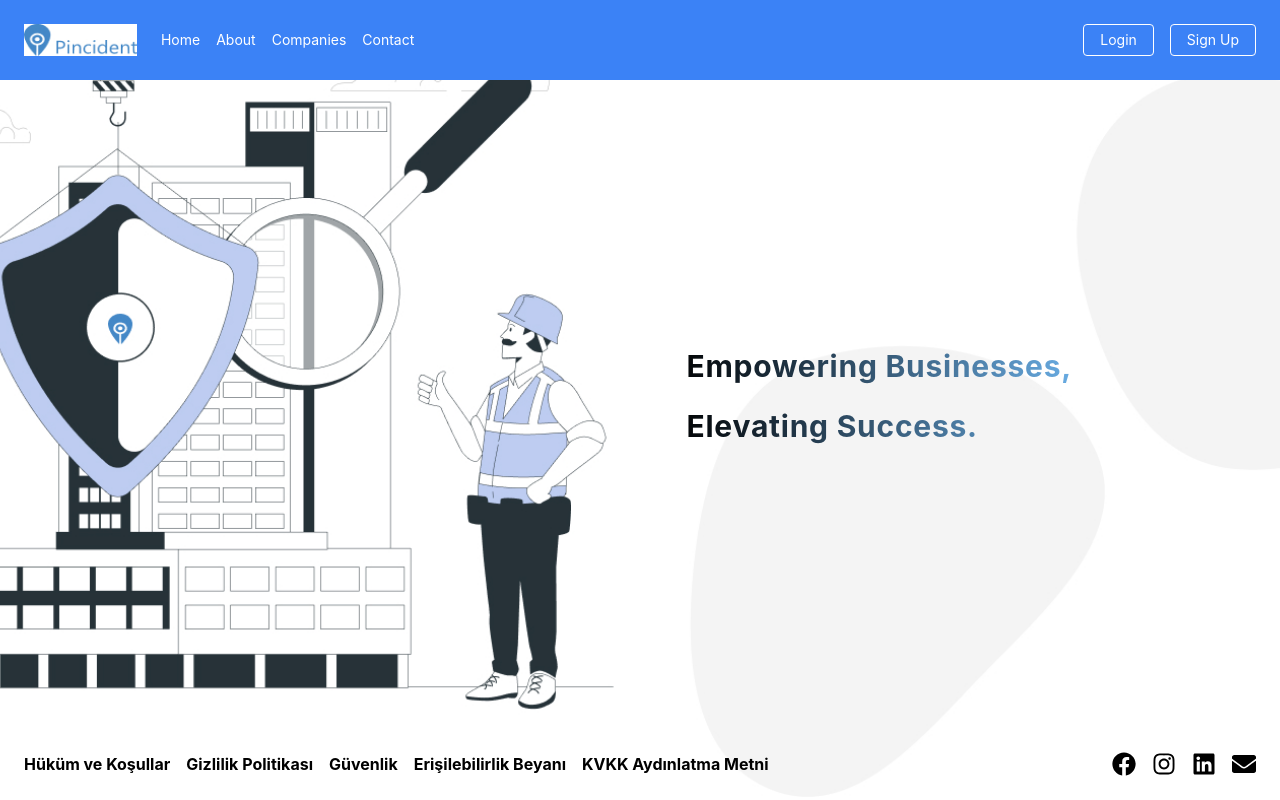
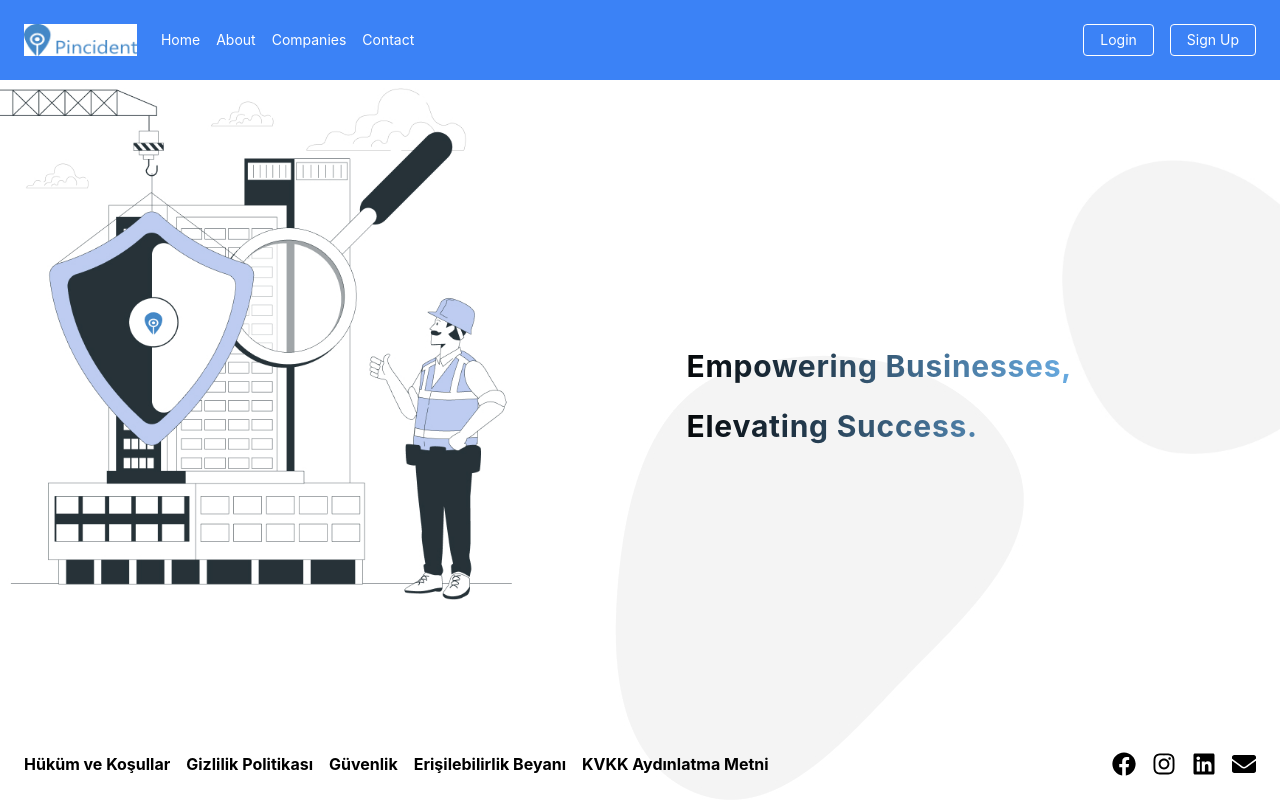
Before and after one commit to Thesis-Frontend/Frontend, a React (Vite) app: page / in a window 1280 px wide. Built offline with nearby package versions, Linux system fonts and the light colour scheme.

Commit message:
landing page update

```diff
--- /dev/null
+++ b/src/pages/Landing/Landing.css
@@ -0,0 +1,3 @@
+.right-image{
+    right: 20%;
+}
--- a/src/pages/Landing/Landing.jsx
+++ b/src/pages/Landing/Landing.jsx
@@ -1,8 +1,12 @@
 import React, { useState } from "react";
 import Navbar from "../../components/Navbar";
 import Footer from "../../components/Footer";
-import bg from "../../assets/First_screen_picture.jpg";
 import Login from "../Login/Login";
+import "./Landing.css";
+
+import leftImage from "../../assets/left.jpg";
+import rightImage1 from "../../assets/Shape1.jpg";
+import rightImage2 from "../../assets/Shape2.jpg";
 
 export default function Landing() {
   const [showModal, setShowModal] = useState(false);
@@ -18,13 +22,30 @@ export default function Landing() {
 
   return (
     <div className="relative min-h-screen">
-      <Navbar setLoginModal={handleLoginClick} setIsUserLogin={setIsUserLogin} />
-      <div
-        className="absolute inset-0 bg-cover bg-center"
-        style={{ backgroundImage: `url(${bg})`, height: "100vh" }}
-      >
+      <Navbar
+        setLoginModal={handleLoginClick}
+        setIsUserLogin={setIsUserLogin}
+      />
+      <div className="absolute inset-0 flex items-center justify-centers pb-20">
+        <img
+          src={leftImage}
+          alt="Left Image"
+          className="absolute left-0 h-auto w-2/5"
+          style={{top: "11%"}}
+        />
+        <img
+          src={rightImage1}
+          alt="Right Image 1"
+          className="absolute bottom-0 right right-image"
+        />
+        <img
+          src={rightImage2}
+          alt="Right Image 2"
+          className="absolute"
+          style={{right: "0", width: "17%", top:"20%"}}
+        />
         <p
-          className="absolute p-4 text-3xl font-bold tracking-wide"
+          className="absolute p-4 text-3xl font-bold tracking-wide text-white"
           style={{
             right: "15%",
             lineHeight: "2",
@@ -41,7 +62,11 @@ export default function Landing() {
       <div className="absolute bottom-0 w-full">
         <Footer />
       </div>
-      <Login isOpen={showModal} onClose={handleCloseModal} isUserLogin={isUserLogin} />
+      <Login
+        isOpen={showModal}
+        onClose={handleCloseModal}
+        isUserLogin={isUserLogin}
+      />
     </div>
   );
 }
```
Also changed, not shown: src/assets/bg_2.jpg (renamed from src/assets/Scale group.jpg), src/assets/left.jpg (renamed from src/assets/Group foto.jpg).
